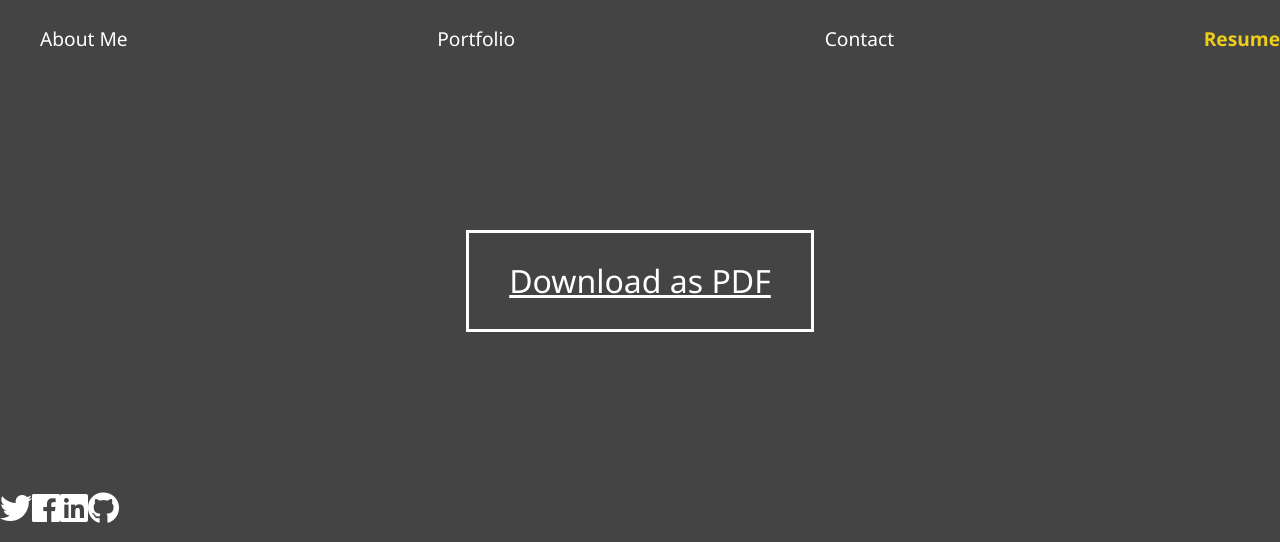
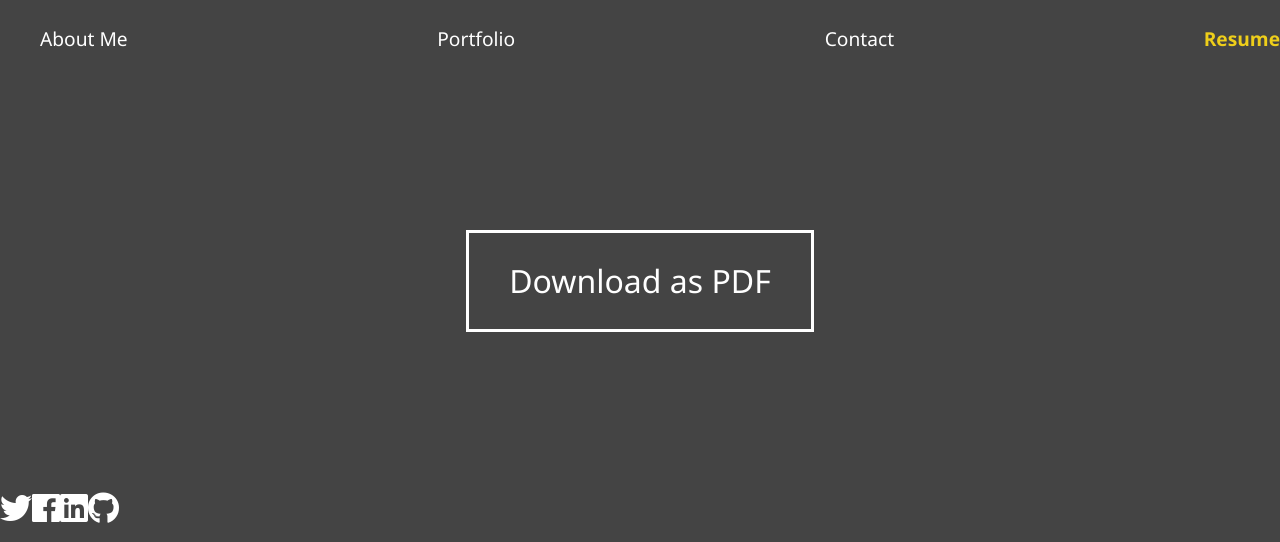
Before and after one commit to shanep42/ideal-eureka, a React (Create React App) app in the folder my-react-portfolio/: page / in a window 1280 px wide. Both pictures are taken after a click on the item "Resume". Shown: the part 193-735 px from the top of the page. Built offline with nearby package versions, Linux system fonts and the light colour scheme.

Commit message:
Messes with the file structure to try and fix constant issues

```diff
--- a/my-react-portfolio/package.json
+++ b/my-react-portfolio/package.json
@@ -9,6 +9,7 @@
     "node-sass": "^7.0.3",
     "react": "^18.2.0",
     "react-dom": "^18.2.0",
+    "react-router-dom": "^6.4.5",
     "react-scripts": "5.0.1",
     "sass": "^1.56.1",
     "web-vitals": "^2.1.4"
--- a/my-react-portfolio/src/components/pages/Resume.js
+++ b/my-react-portfolio/src/components/pages/Resume.js
@@ -1,12 +1,16 @@
 import React from 'react'
+// TODO: Put resume in proper place once someone can help me structure this for deployment
+// import resume from
+import {Link} from 'react-router-dom'
 
 function Resume() {
     return (
         <div>
             <div className="boxes">
-                <a href='../../../documents/Resume'>
-                    <div> Download as PDF</div>
-                </a>
+                {/* <Link to={resume} download>
+                    Download as PDF
+                </Link> */}
+                <div>Download as PDF</div>
             </div>
         </div>
     )
```
Also changed, not shown: 2 other files (tests, documents, lock files or other folders).
